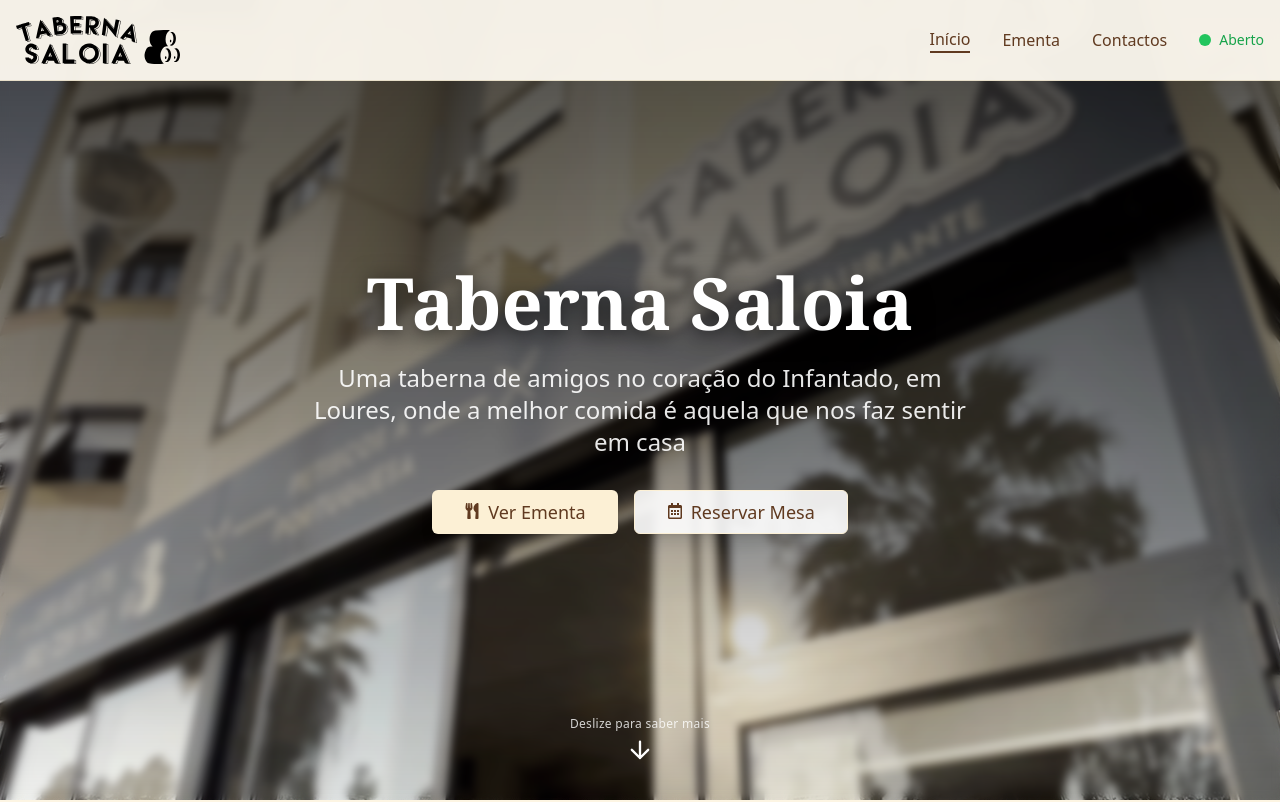
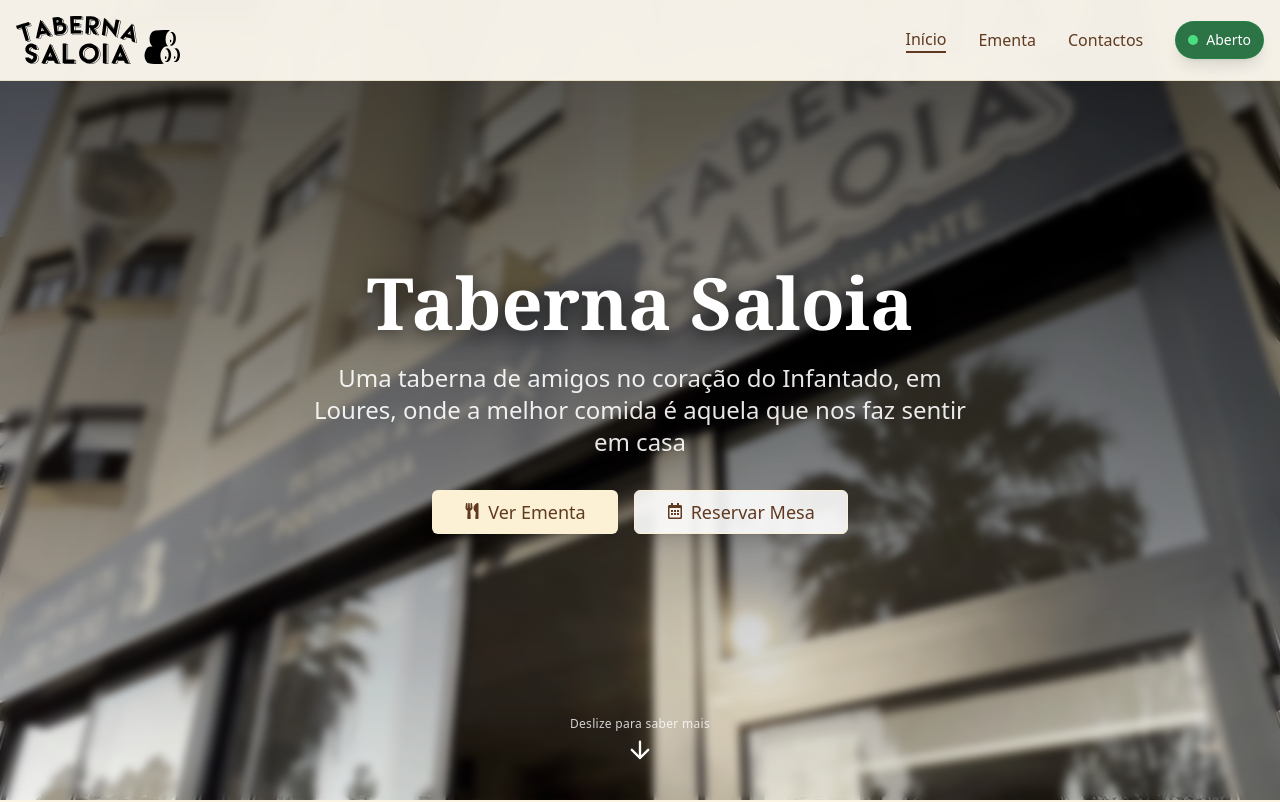
Before and after one commit to raging04/saloia-showcase, a React (Vite) app: page / in a window 1280 px wide. Shown: the top 802 px of the page. Built offline with nearby package versions, Linux system fonts and the light colour scheme.

Commit message:
Update Header.tsx

```diff
--- a/src/components/Header.tsx
+++ b/src/components/Header.tsx
@@ -112,13 +112,17 @@ const Header = () => {
             <TooltipProvider>
               <Tooltip>
                 <TooltipTrigger asChild>
-                  <div className="flex items-center space-x-2 cursor-pointer">
-                    <div className={`w-3 h-3 rounded-full ${restaurantStatus.color} ${
-                      restaurantStatus.status === "open" ? "animate-pulse" : ""
+                  <div className={`flex items-center space-x-2 cursor-pointer backdrop-blur-sm border rounded-full px-3 py-2 hover:transition-all duration-300 shadow-lg ${
+                    restaurantStatus.status === "open"
+                      ? "bg-green-800/90 border-green-600/30 hover:bg-green-800"
+                      : "bg-red-800/90 border-red-600/30 hover:bg-red-800"
+                  }`}>
+                    <div className={`w-2.5 h-2.5 rounded-full ${
+                      restaurantStatus.status === "open"
+                        ? "bg-green-400 animate-pulse"
+                        : "bg-red-300"
                     }`} />
-                    <span className={`text-sm font-medium ${
-                      restaurantStatus.status === "open" ? "text-green-600" : "text-red-600"
-                    }`}>
+                    <span className="text-sm font-medium text-white">
                       {restaurantStatus.status === "open" ? "Aberto" : "Fechado"}
                     </span>
                   </div>
@@ -171,14 +175,20 @@ const Header = () => {
 
               {/* Mobile Status Indicator */}
               <div className="flex items-center space-x-2 pt-2 border-t border-border">
-                <div className={`w-3 h-3 rounded-full ${restaurantStatus.color} ${
-                  restaurantStatus.status === "open" ? "animate-pulse" : ""
-                }`} />
-                <span className={`text-sm font-medium ${
-                  restaurantStatus.status === "open" ? "text-green-600" : "text-red-600"
+                <div className={`flex items-center space-x-2 backdrop-blur-sm border rounded-full px-3 py-2 ${
+                  restaurantStatus.status === "open"
+                    ? "bg-green-800/90 border-green-600/30"
+                    : "bg-red-800/90 border-red-600/30"
                 }`}>
-                  {restaurantStatus.status === "open" ? "Aberto" : "Fechado"}
-                </span>
+                  <div className={`w-2.5 h-2.5 rounded-full ${
+                    restaurantStatus.status === "open"
+                      ? "bg-green-400 animate-pulse"
+                      : "bg-red-300"
+                  }`} />
+                  <span className="text-sm font-medium text-white">
+                    {restaurantStatus.status === "open" ? "Aberto" : "Fechado"}
+                  </span>
+                </div>
                 <span className="text-xs text-muted-foreground ml-2">
                   {restaurantStatus.message}
                 </span>
```
